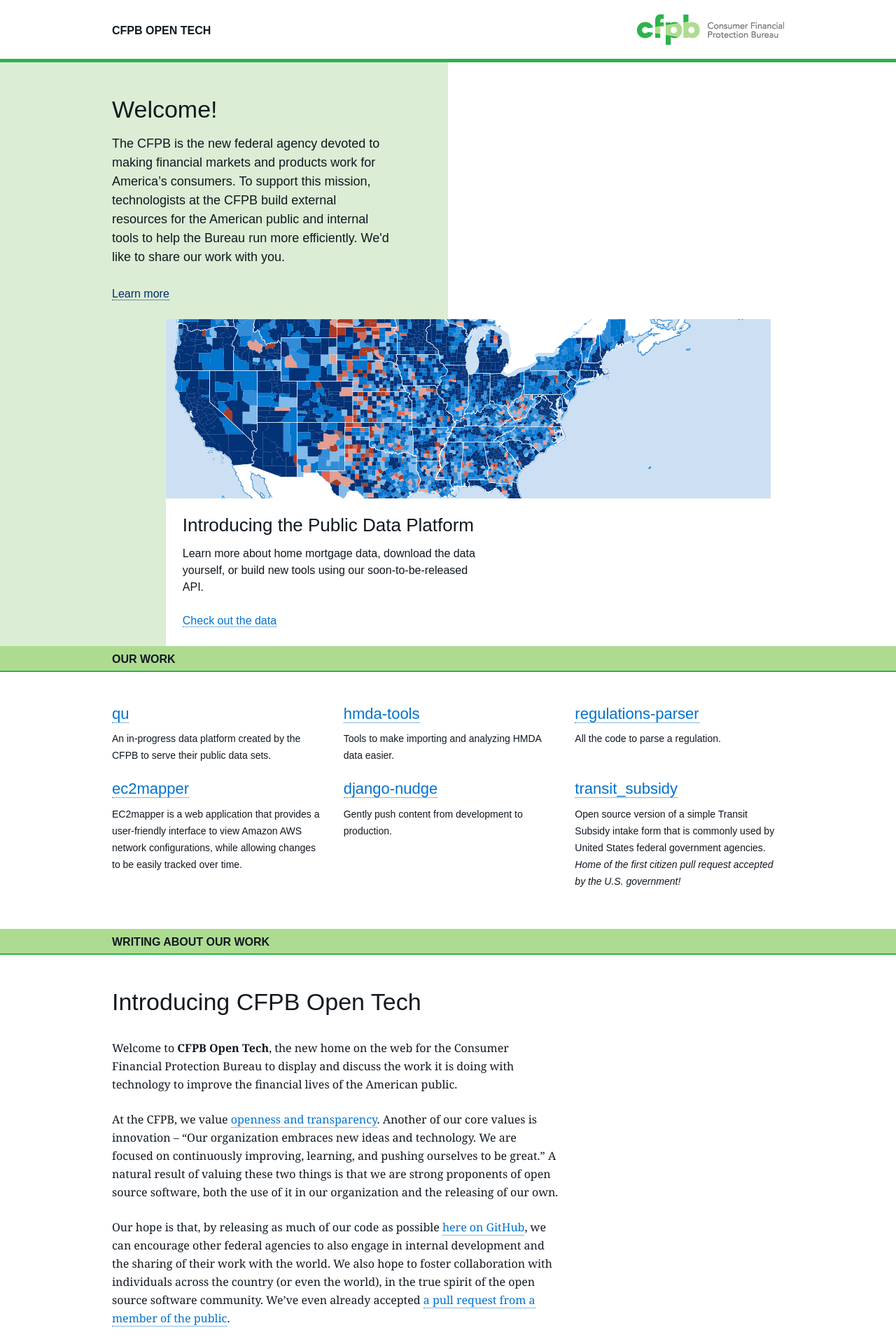
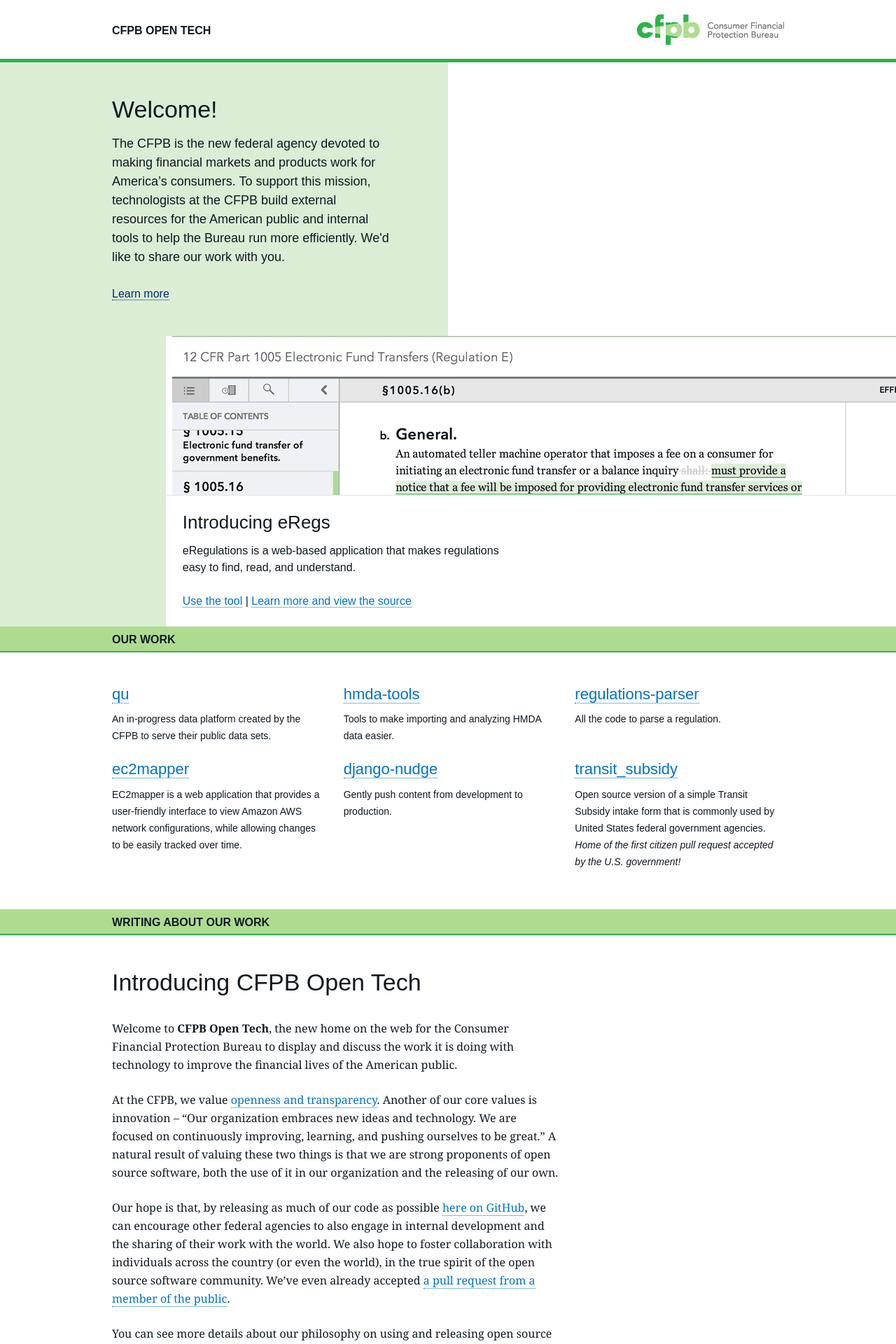
Before and after one commit to cfpb/cfpb.github.io, a Jekyll site: the page built from index.html, in a window 1280 px wide. Shown: the top 1920 px of the page at 70% size. Built offline with Jekyll 4.4.1, drawn with Linux system fonts in a browser that asks for light colours; nearby versions of some CDN libraries; some web fonts are replaced.

Commit message:
Add eRegs feature and random selection code

```diff
--- a/_layouts/default.html
+++ b/_layouts/default.html
@@ -37,8 +37,27 @@
     </footer>
 
     <!-- Don't need this yet -->
-    <!-- <script src="//ajax.googleapis.com/ajax/libs/jquery/1.10.1/jquery.min.js"></script> -->
+    <script src="//ajax.googleapis.com/ajax/libs/jquery/1.10.1/jquery.min.js"></script>
     <!-- <script src="js/site.js"></script> -->
+    <script>
+      $(document).ready(function() {
+        // Select a random feature to display.
+        var features = $('.feature');
+        var numFeatures = features.length;
+        var showFeature = Math.floor(Math.random()*numFeatures);
+        features.removeClass('is-showing');
+        var i = 0;
+        features.each(function(index) {
+          if (showFeature == index) {
+            $(this).addClass('is-showing');
+          }
+        });
+      });
+
+      // REWRITE TO ADD/REMOVE CLASSES INSIDE THE MEDIA QUERIES
+
+    </script>
+
 </body>
 
 </html>
--- a/css/site.css
+++ b/css/site.css
@@ -509,11 +509,17 @@
 .hero section {
     padding: 1.5em 0;
 }
-.hero .featured {
+.hero .feature {
     padding: 1.5em 5.55555555555556%;
     margin: 0 -5.55555555555556%;
     background: #FFF;
     overflow: hidden;
+
+    /* hide all by default */
+    display: none;
+}
+.feature.is-showing {
+    display: block;
 }
 .feature-img {
     width: 111.149825783972%;
@@ -525,6 +531,12 @@
 .feature-img.pdp {
     background-image: url('../img/feature_pdp_1280x392.png');
     background-position: left center;
+}
+.feature-img.eregs {
+    border: 1px solid #E3E4E5;
+    border-width: 1px 0;
+    background-image: url('../img/feature_eregs_1280.png');
+    background-position: 0 4%;
 }
 .hero p {
     font-size: 1.125em;
@@ -641,6 +653,10 @@
     .feature-img.pdp {
         background-position: 32% 60%;
     }
+    .feature-img.eregs {
+        border-width: 0 1px 0 0;
+        background-position: 10% 0;
+    }
 }
 
 /* TABLET/NETBOOK */
@@ -711,25 +727,31 @@
         margin-right: -0.26em;
         vertical-align: top;
     }
-    .hero .featured {
+    .feature.is-showing {
+        display: inline-block;
+    }
+    .hero .feature {
         width: 50%;
-        padding: 1.5em;
+        padding: 1.5em 0 1.5em 1.5em;
         margin: 0 0 0 8%;
         position: relative;
         z-index: 2;
         overflow: visible;
     }
     .feature-img {
-        width: 200%;
+        width: 300%;
         max-width: none;
-        height: 16em;
-        margin: -3em 0 1.5em -1.5em;
+        height: 14.25em;
+        margin: -1.5em 0 1.5em -1.5em;
         background-repeat: no-repeat;
     }
     .feature-img.pdp {
         background-position: left center;
     }
-    .featured p {
+    .feature-img.eregs {
+        border-width: 0 0 1px;
+    }
+    .feature p {
         font-size: inherit;
     }
     .repo {
--- a/index.html
+++ b/index.html
@@ -14,7 +14,7 @@
                         <a class="call-to-action" href="#header-writing">Learn more <i class="icon-right"></i></a>
                     </section>
 
-                    <section class="featured">
+                    <section class="feature is-showing" id="feature-pdp">
                         <div class="feature-img pdp"></div>
                         <h2>Introducing the Public Data Platform</h2>
                         <p>Learn more about home mortgage data, download the data yourself, or build new tools
@@ -22,6 +22,16 @@
                         <a class="call-to-action" href="http://www.consumerfinance.gov/hmda/">
                             Check out the data <i class="icon-right"></i>
                         </a>
+                    </section>
+                    <section class="feature" id="feature-eregs">
+                        <div class="feature-img eregs"></div>
+                        <h2>Introducing eRegs</h2>
+                        <p>eRegulations is a web-based application that makes regulations easy to find, read,
+                            and understand.</p>
+                        <a class="call-to-action" href="http://www.consumerfinance.gov/eregulations/">
+                            Use the tool</a> |
+                        <a class="call-to-action" href="http://eregs.github.io/eregulations/">
+                            Learn more and view the source</a>
                     </section>
                 </div>
             </section>
```
Also changed, not shown: img/feature_eregs_1280.png (added).
